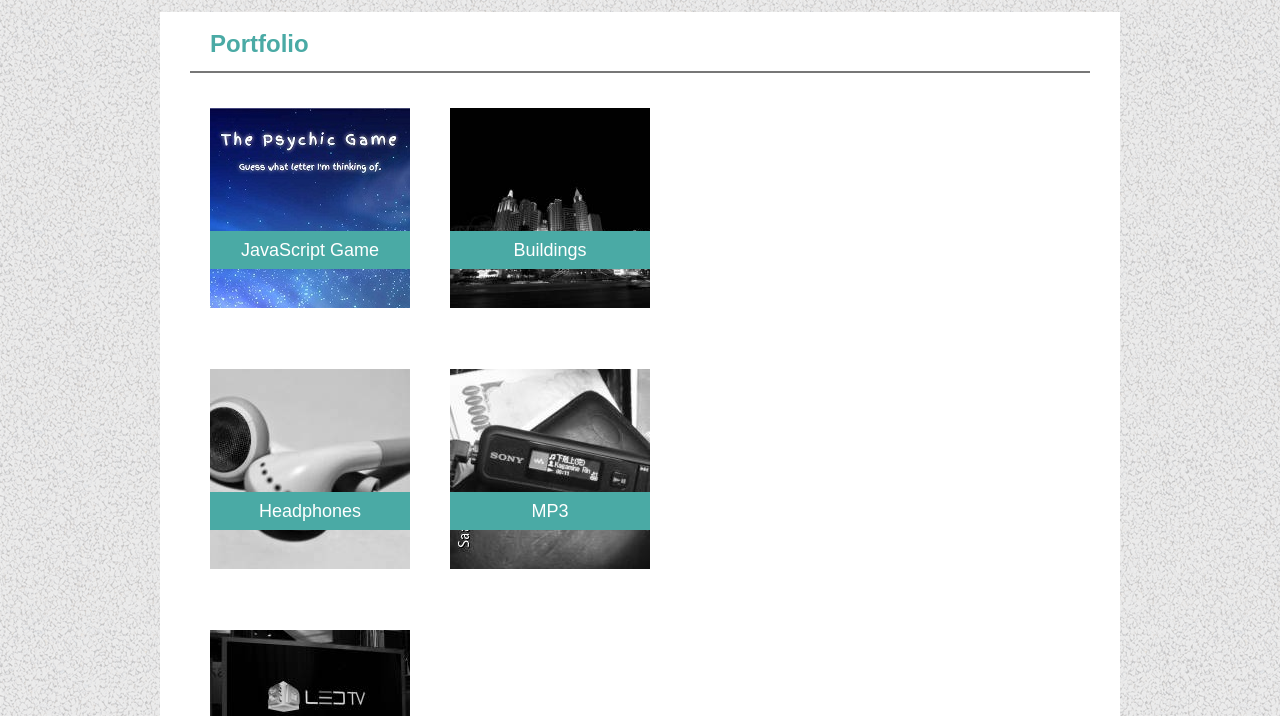
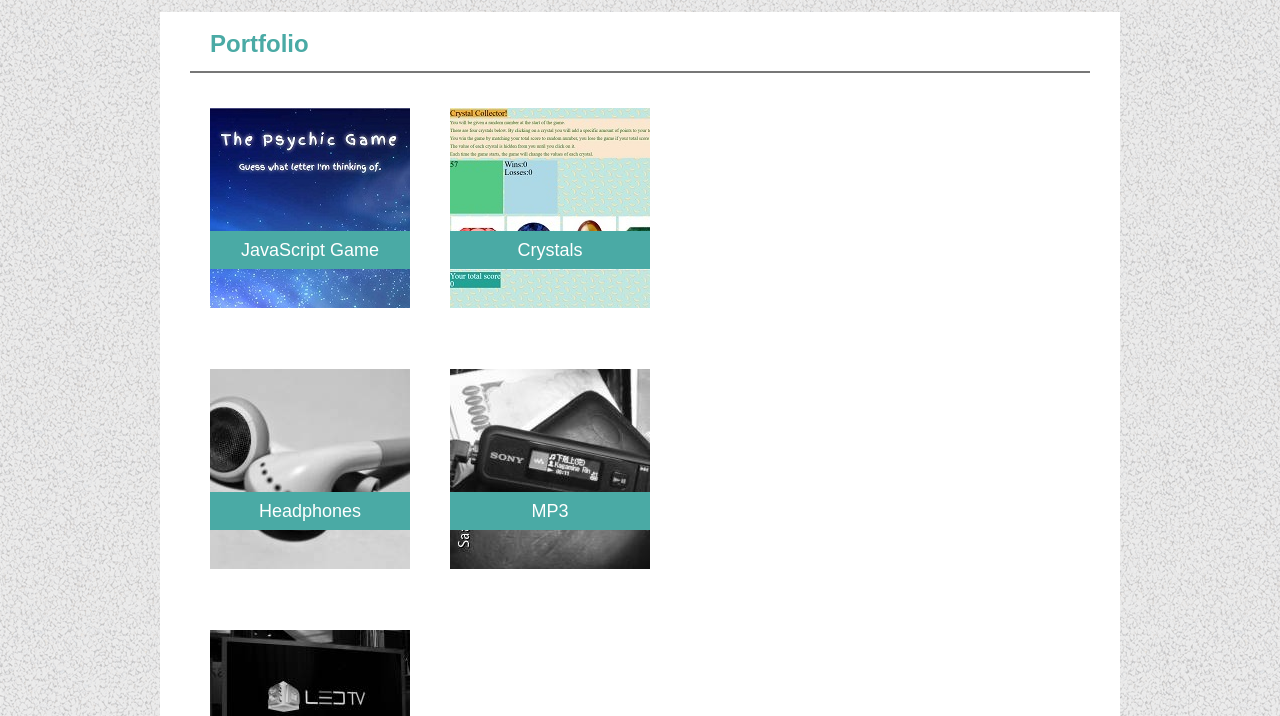
Before and after one commit to seanmrudd/Responsive-Portfolio, a plain HTML site: page portfolio.html in a window 1280 px wide. Shown: the part 84-800 px from the top of the page. Drawn offline with Linux system fonts and the light colour scheme.

Commit message:
added crystals

```diff
--- a/portfolio.html
+++ b/portfolio.html
@@ -31,10 +31,12 @@
                     </div>
                     </a>
 
+                    <a href="https://seanmrudd.github.io/unit-4-game/" target="_blank">
                     <div class="buildings">
-                        <img src="assets/images/buildings.jpg" alt="Buildings">
-                        <h3 class="tag">Buildings</h3>
+                        <img src="assets/images/Crystals.jpg" alt="Buildings">
+                        <h3 class="tag">Crystals</h3>
                     </div>
+                    </a>
 
                     <div class="headphones">
                         <img src="assets/images/headphones.jpg" alt="Headphones">
```
Also changed, not shown: assets/images/Crystals.jpg (added).
